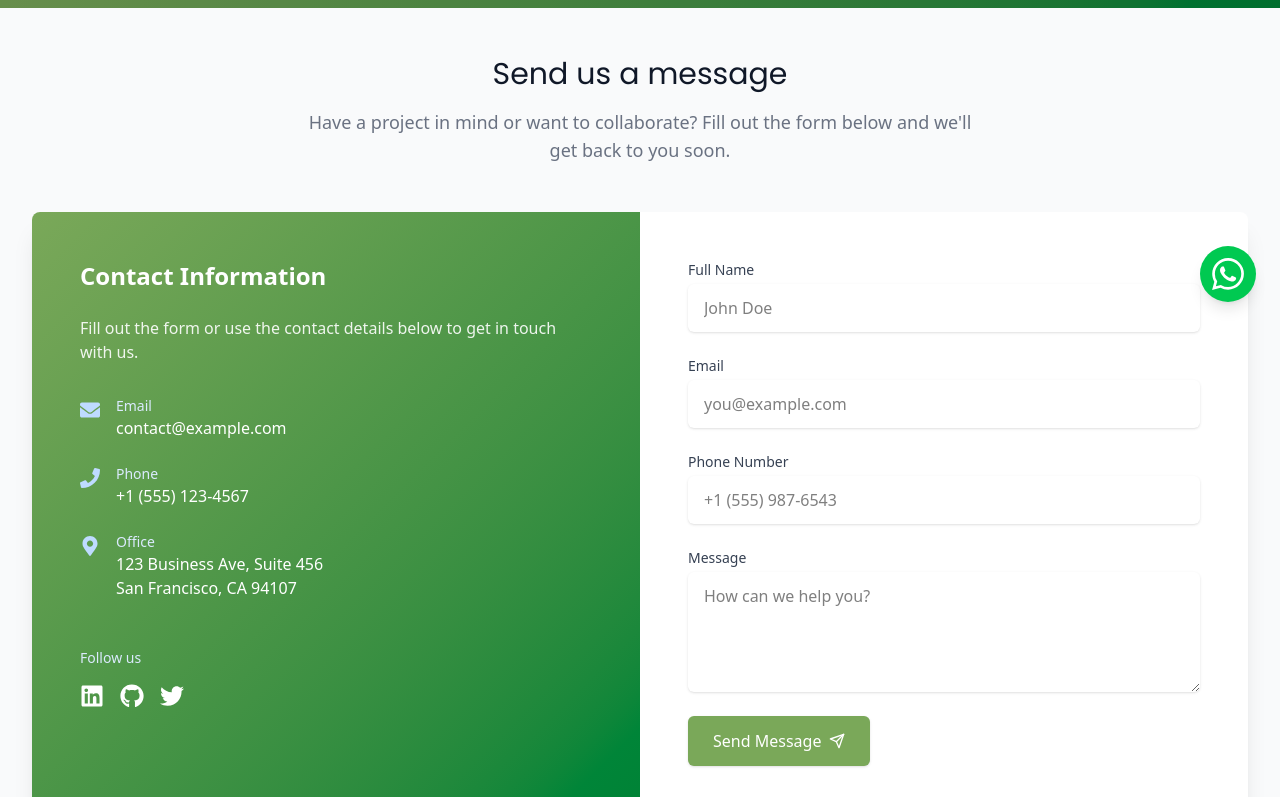
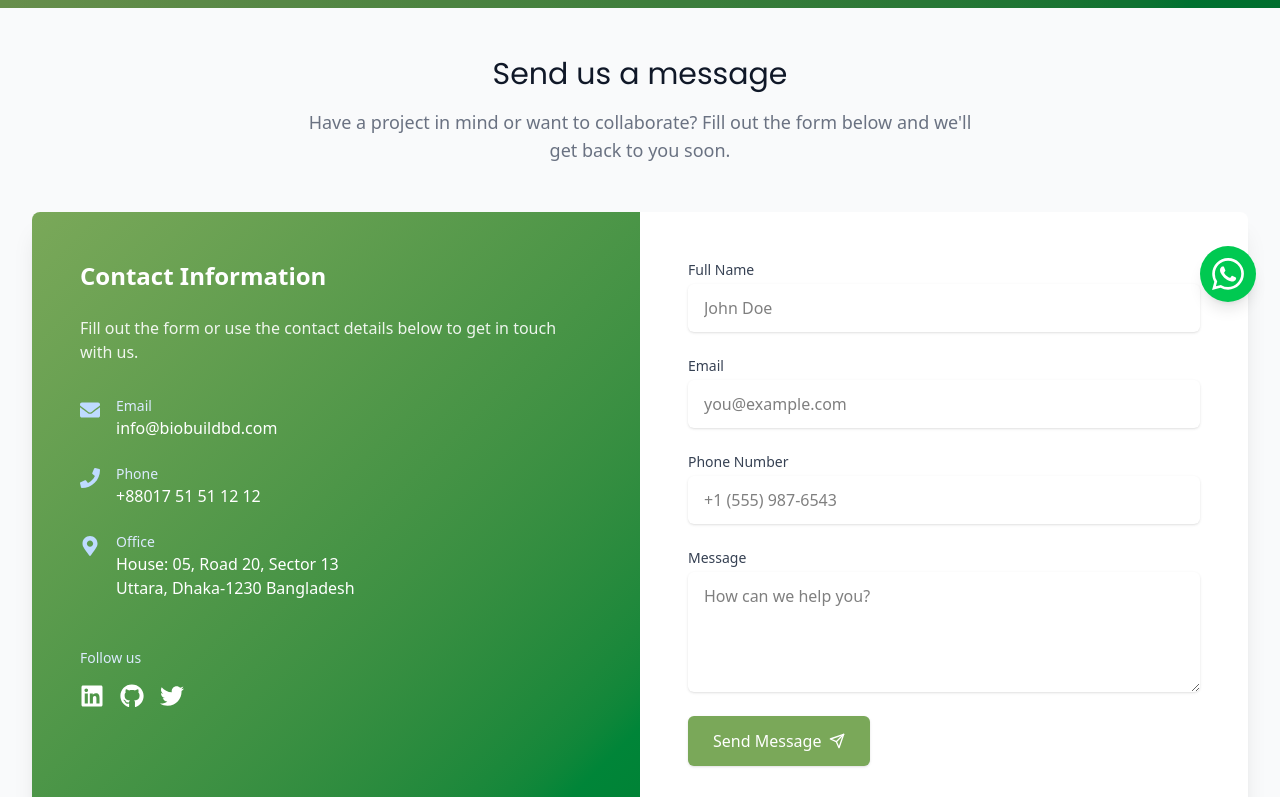
Before and after one commit to Kamiaaa/biobuildfinal, a Next.js app: page /contact in a window 1280 px wide. Shown: the part 474-1271 px from the top of the page. Built offline with nearby package versions, Linux system fonts and the light colour scheme; grey boxes are pictures that could not be loaded.

Commit message:
contact information added

```diff
--- a/app/contact/page.tsx
+++ b/app/contact/page.tsx
@@ -69,7 +69,7 @@ const ContactPage = () => {
                     </div>
                     <div className="ml-4">
                       <h3 className="text-sm font-medium text-blue-100">Email</h3>
-                      <p className="text-base">contact@example.com</p>
+                      <p className="text-base">info@biobuildbd.com</p>
                     </div>
                   </div>
 
@@ -79,7 +79,7 @@ const ContactPage = () => {
                     </div>
                     <div className="ml-4">
                       <h3 className="text-sm font-medium text-blue-100">Phone</h3>
-                      <p className="text-base">+1 (555) 123-4567</p>
+                      <p className="text-base">+88017 51 51 12 12</p>
                     </div>
                   </div>
 
@@ -89,7 +89,8 @@ const ContactPage = () => {
                     </div>
                     <div className="ml-4">
                       <h3 className="text-sm font-medium text-blue-100">Office</h3>
-                      <p className="text-base">123 Business Ave, Suite 456<br />San Francisco, CA 94107</p>
+                      <p className="text-base">House: 05, Road 20, Sector 13<br />Uttara, Dhaka-1230
+                        Bangladesh</p>
                     </div>
                   </div>
                 </div>
@@ -97,7 +98,7 @@ const ContactPage = () => {
                 <div className="mt-12">
                   <h3 className="text-sm font-medium text-blue-100 mb-4">Follow us</h3>
                   <div className="flex space-x-4">
-                    <a href="#" className="text-white hover:text-blue-200 transition-colors">
+                    <a href="linkedin.com/company/biobuildbd" className="text-white hover:text-blue-200 transition-colors">
                       <FaLinkedin className="h-6 w-6" />
                     </a>
                     <a href="#" className="text-white hover:text-blue-200 transition-colors">
```
